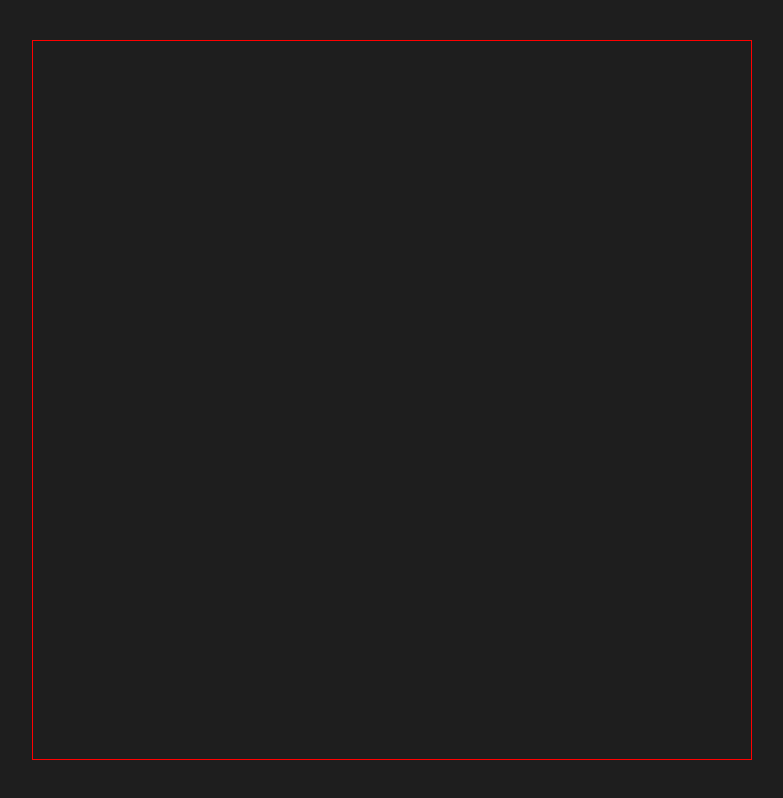
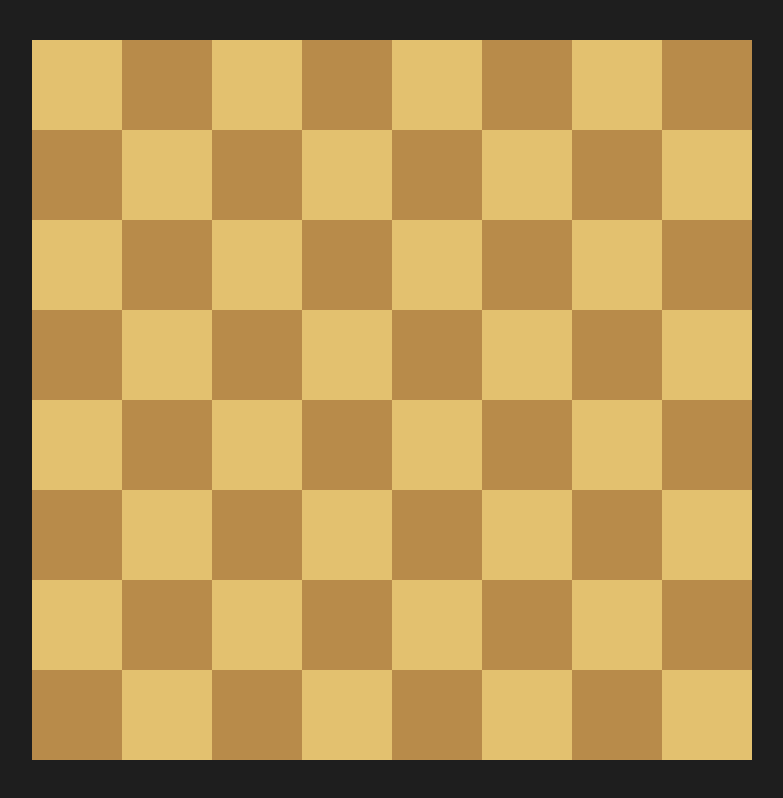
Before and after one commit to cr1ttr/chess, a website with bundled scripts: page src/index.html in a window 1280 px wide. Shown: the whole page, without its empty margins (248-1031 px from the left). Built offline with nearby package versions, Linux system fonts and the light colour scheme.

Commit message:
feat/basic-layout-and-styling: added the necessary behavior and styling to propagate the board with cells

```diff
--- a/src/css/styles.css
+++ b/src/css/styles.css
@@ -2,6 +2,8 @@
 
 :root {
     --bg-color: #1e1e1e;
+    --sq-light: #e3c16f;
+    --sq-dark: #b88b4a;
 }
 
 
@@ -14,9 +16,13 @@ body {
 }
 
 .board {
-    border: 1px solid red;
     width: min(90vh, 90vw);
     height: auto;
     aspect-ratio: 1;
     display: grid;
+    grid-template-columns: repeat(8, 1fr);
+    grid-template-rows: repeat(8, 1fr);
 }
+
+.sq-light { background-color: var(--sq-light); }
+.sq-dark { background-color: var(--sq-dark); }
--- a/src/scripts/script.ts
+++ b/src/scripts/script.ts
@@ -1,10 +1,22 @@
-function createBoard() {
-    const board = document.createElement("div");
+function createBoard(): HTMLElement {
+    const board: HTMLElement = document.createElement("div");
     board.classList.add("board");
     document.body.appendChild(board);
+    return board;
+}
+
+function addSquares(board: HTMLElement) {
+    for (let y: number = 0; y < 8; y++) {
+        for (let x: number = 0; x < 8; x++) {
+            const sq: HTMLElement = document.createElement("div");
+            sq.classList.add((x + y) % 2 ? "sq-dark" : "sq-light");
+            board.appendChild(sq)
+        }
+    }
 }
 
 
 document.addEventListener("DOMContentLoaded", () => {
-    createBoard();
+    const board: HTMLElement = createBoard();
+    addSquares(board);
 });
```
